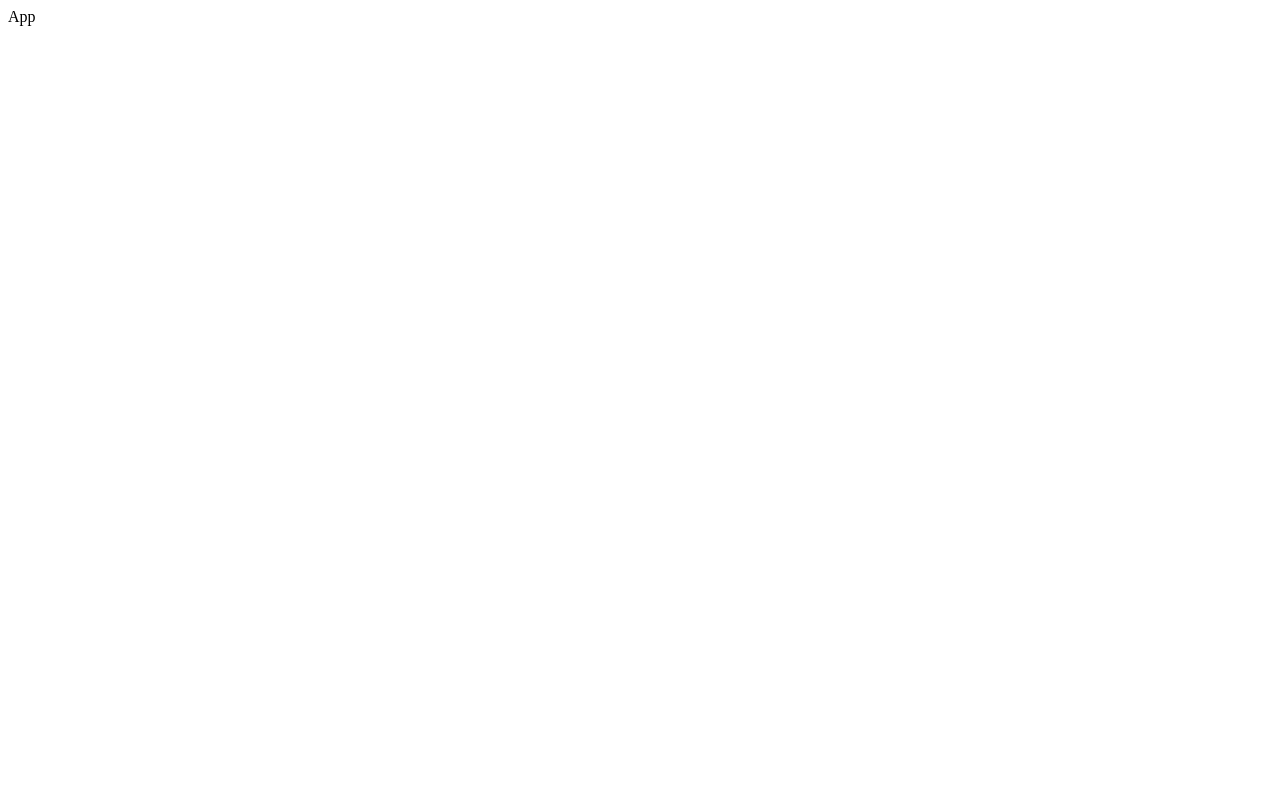
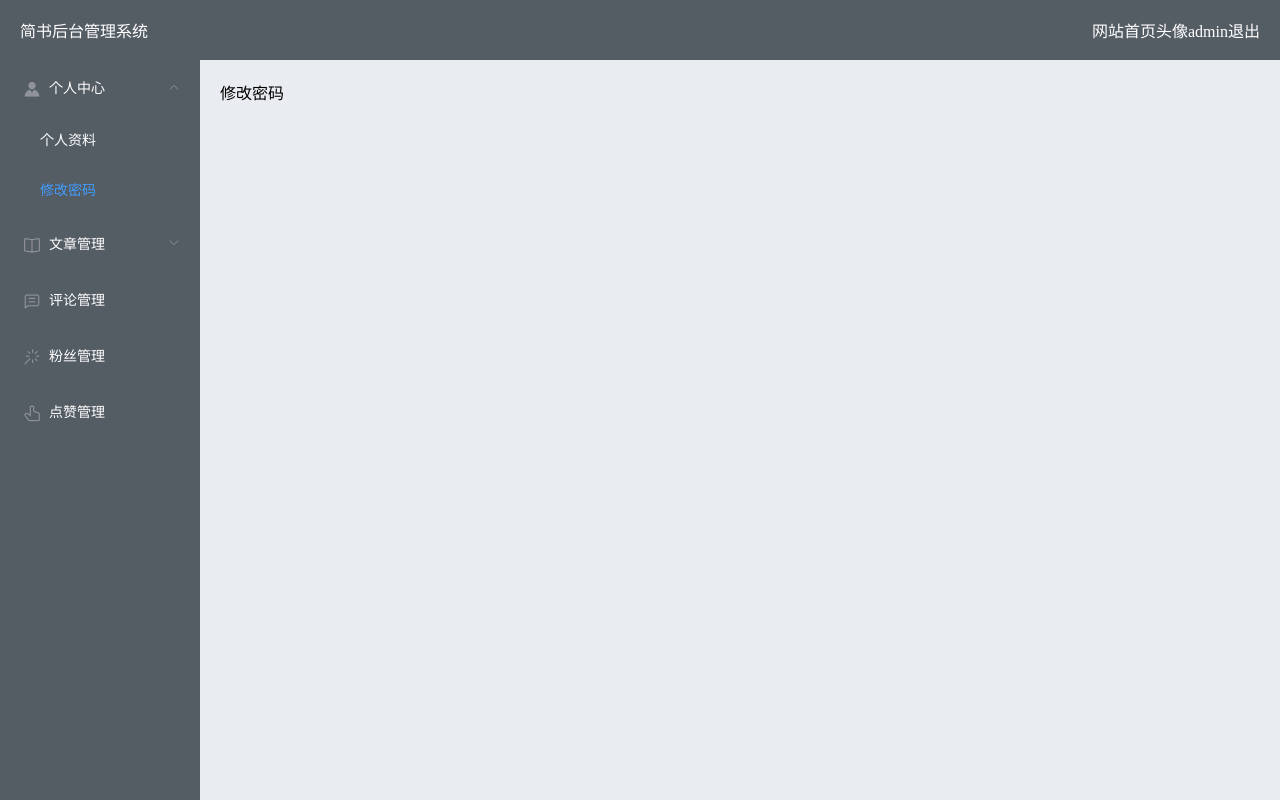
Before and after one commit to coding327/jianshu-ui, a Vue app: page /user/password in a window 1280 px wide. Built offline with nearby package versions, Linux system fonts and the light colour scheme.

Commit message:
feat: 路由基本搭建

```diff
--- a/src/App.vue
+++ b/src/App.vue
@@ -1,5 +1,5 @@
 <template>
-  <div>App</div>
+  <router-view></router-view>
 </template>
 
 <script>
@@ -13,4 +13,10 @@ export default {
 };
 </script>
 
-<style scoped></style>
+<style>
+html,body{
+  margin: 0;
+  padding: 0;
+  height: 100%;
+}
+</style>
--- a/src/router/index.js
+++ b/src/router/index.js
@@ -4,7 +4,87 @@ import VueRouter from 'vue-router'
 Vue.use(VueRouter)
 
 const routes = [
-
+  {
+    path: '/web',
+    name: 'Web',
+    component: () => import('@/views/web'),
+  },
+  {
+    path: '/',
+    name: 'Layout',
+    component: () => import('@/views/layout'),
+    children: [
+      {
+        path: '/user/personal',
+        name: 'UserPersonal',
+        component: () => import('@/views/user/personal.vue'),
+        meta: {
+          title: '个人资料',
+        }
+      },
+      {
+        path: '/user/password',
+        name: 'UserPassword',
+        component: () => import('@/views/user/password.vue'),
+        meta: {
+          title: '修改密码',
+        }
+      },
+      {
+        path: '/article',
+        name: 'Article',
+        component: () => import('@/views/article'),
+        meta: {
+          title: '文章列表',
+        }
+      },
+      {
+        path: '/article/add',
+        name: 'ArticleAdd',
+        component: () => import('@/views/article/add.vue'),
+        meta: {
+          title: '发布文章',
+        }
+      },
+      {
+        path: '/article/update',
+        name: 'ArticleUpdate',
+        component: () => import('@/views/article/update.vue'),
+        meta: {
+          title: '修改文章',
+        }
+      },
+      {
+        path: '/comment',
+        name: 'Comment',
+        component: () => import('@/views/comment'),
+        meta: {
+          title: '评论列表',
+        }
+      },
+      {
+        path: '/fans',
+        name: 'Fans',
+        component: () => import('@/views/fans'),
+        meta: {
+          title: '粉丝列表',
+        }
+      },
+      {
+        path: '/star',
+        name: 'Star',
+        component: () => import('@/views/star'),
+        meta: {
+          title: '点赞列表',
+        }
+      },
+    ]
+  },
+  {
+    path: '/login',
+    name: 'Login',
+    component: () => import('@/views/login'),
+  }
 ]
 
 const router = new VueRouter({
--- /dev/null
+++ b/src/views/layout/index.vue
@@ -0,0 +1,101 @@
+<template>
+  <el-container>
+    <el-header>
+      <div class="sys-title">简书后台管理系统</div>
+      <div class="header-right">
+        <span>网站首页</span>
+        <span>头像</span>
+        <span>admin</span>
+        <span>退出</span>
+      </div>
+    </el-header>
+    <el-container>
+      <el-aside width="200px">
+        <el-menu
+          class="el-menu-vertical-demo"
+          background-color="#545c64"
+          text-color="#fff"
+          active-text-color="#409EFF"
+          style="border: 0"
+          router
+          :default-active="$route.path"
+        >
+          <!-- 个人中心【目录】 -->
+          <el-submenu index="/user">
+            <template #title>
+              <i class="el-icon-s-custom"></i>
+              <span>个人中心</span>
+            </template>
+            <el-menu-item index="/user/personal">个人资料</el-menu-item>
+            <el-menu-item index="/user/password">修改密码</el-menu-item>
+          </el-submenu>
+          <!-- 文章管理【目录】 -->
+          <el-submenu index="/article">
+            <template #title>
+              <i class="el-icon-reading"></i>
+              <span>文章管理</span>
+            </template>
+            <el-menu-item index="/article/add">发布文章</el-menu-item>
+            <el-menu-item index="/article">文章列表</el-menu-item>
+          </el-submenu>
+          <!-- 评论管理【菜单】 -->
+          <el-menu-item index="/comment">
+            <template #title>
+              <i class="el-icon-chat-line-square"></i>
+              <span>评论管理</span>
+            </template>
+          </el-menu-item>
+          <!-- 粉丝管理【菜单】 -->
+          <el-menu-item index="/fans">
+            <template #title>
+              <i class="el-icon-magic-stick"></i>
+              <span>粉丝管理</span>
+            </template>
+          </el-menu-item>
+          <!-- 点赞管理【菜单】 -->
+          <el-menu-item index="/star">
+            <template #title>
+              <i class="el-icon-thumb"></i>
+              <span>点赞管理</span>
+            </template>
+          </el-menu-item>
+        </el-menu>
+      </el-aside>
+      <el-main>
+        <RouterView />
+      </el-main>
+    </el-container>
+  </el-container>
+</template>
+
+<script>
+import { RouterView } from 'vue-router'
+
+export default {
+  name: "Home",
+  data() {
+    return {};
+  },
+  components: {},
+  mounted() {},
+  methods: {},
+};
+</script>
+<style scoped>
+.el-container {
+  height: 100%;
+}
+.el-header {
+  display: flex;
+  justify-content: space-between;
+  background-color: #545c64;
+  color: #fff;
+  align-items: center;
+}
+.el-aside {
+  background-color: #545c64;
+}
+.el-main {
+  background-color: #e9ecf0;
+}
+</style>
--- /dev/null
+++ b/src/views/user/password.vue
@@ -0,0 +1,25 @@
+<template>
+  <div>修改密码</div>
+</template>
+
+<script>
+export default {
+  data () {
+    return {
+
+    }
+  },
+  components: {
+
+  },
+  mounted() {
+
+  },
+  methods: {
+
+  },
+}
+
+</script>
+<style scoped>
+</style>
--- /dev/null
+++ b/src/views/user/personal.vue
@@ -0,0 +1,25 @@
+<template>
+  <div>个人资料</div>
+</template>
+
+<script>
+export default {
+  data () {
+    return {
+
+    }
+  },
+  components: {
+
+  },
+  mounted() {
+
+  },
+  methods: {
+
+  },
+}
+
+</script>
+<style scoped>
+</style>
--- a/src/views/Home/index.vue
+++ b/src/views/web/index.vue
@@ -1,5 +1,5 @@
 <template>
-  <div>首页</div>
+  <div>web</div>
 </template>
 
 <script>
```
Also changed, not shown: src/views/article/add.vue (renamed from src/views/Artile/add.vue), src/views/article/index.vue (renamed from src/views/Artile/index.vue), src/views/article/update.vue (renamed from src/views/Artile/update.vue).
